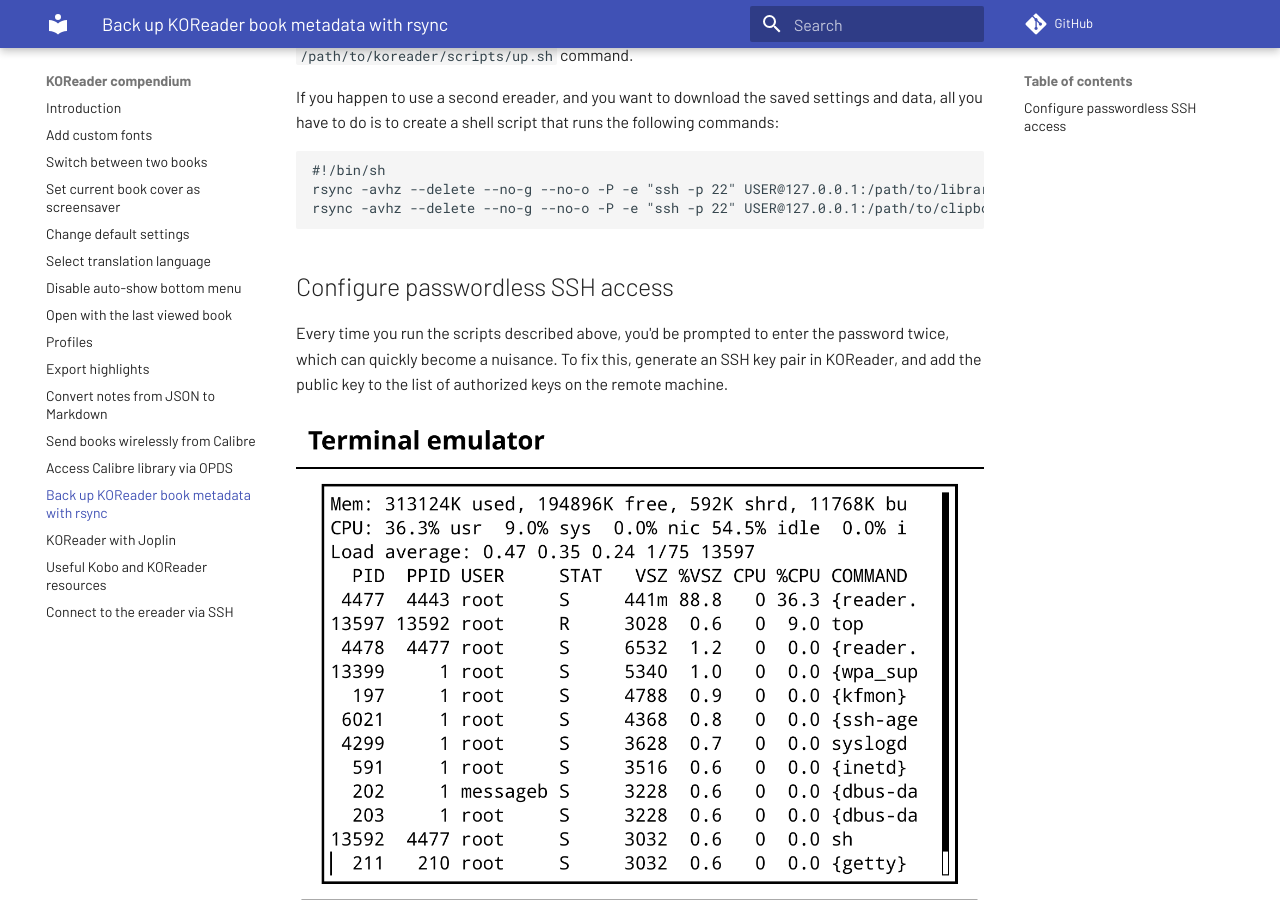
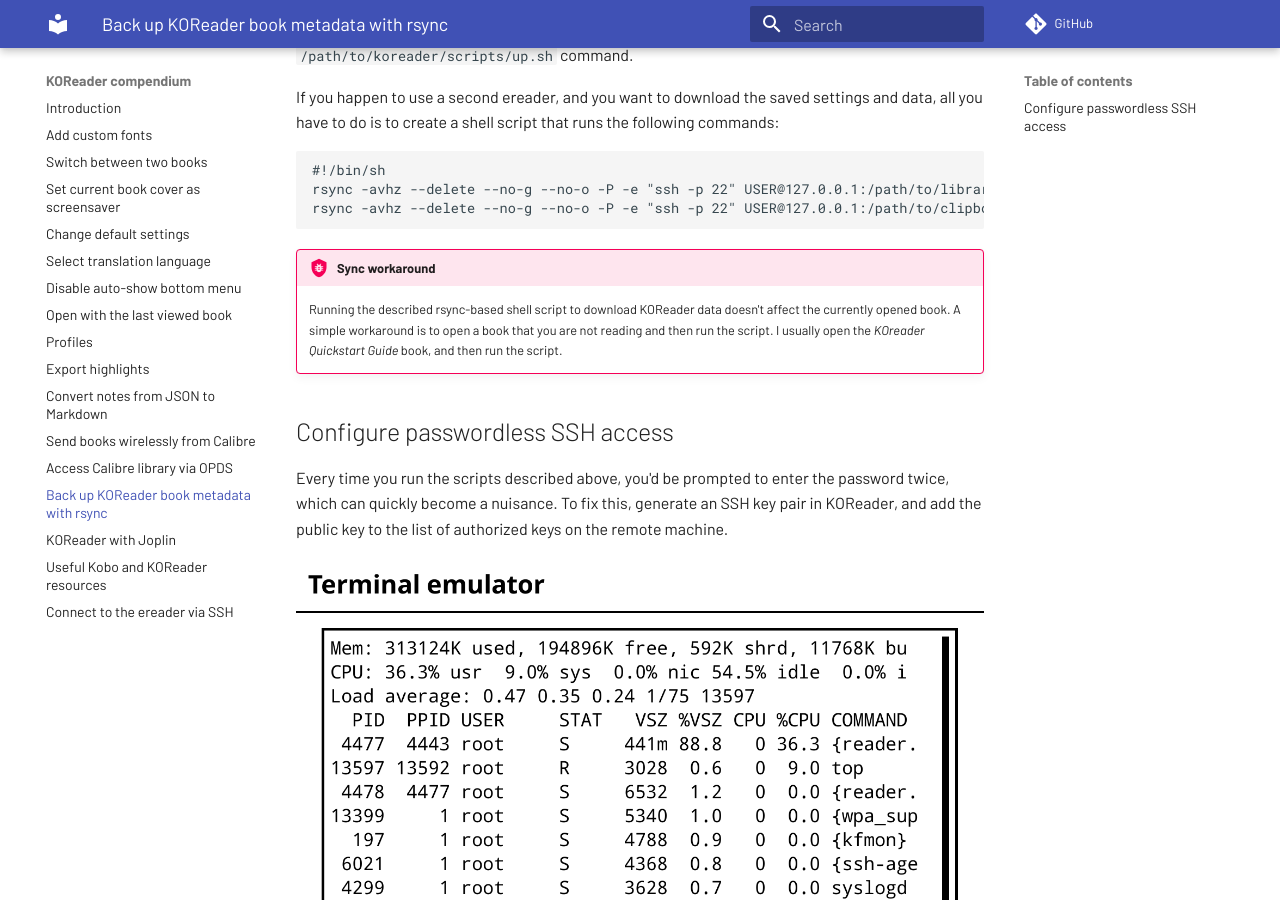
Before and after one commit to dmpop/koreader-compendium, an MkDocs documentation site: the page built from docs/13-koreader-rync.md, in a window 1280 px wide and 900 px high, scrolled down 1281 px. Built offline with MkDocs 1.6.1 and Material for MkDocs 9.7.7, drawn with Linux system fonts in a browser that asks for light colours; comment, search, counter and statistics services are not loaded.

Commit message:
Minor tweaks

````diff
--- a/docs/13-koreader-rync.md
+++ b/docs/13-koreader-rync.md
@@ -51,6 +51,9 @@
 rsync -avhz --delete --no-g --no-o -P -e "ssh -p 22" USER@127.0.0.1:/path/to/clipboard/ /mnt/onboard/.adds/koreader/clipboard
 ```
 
+!!! bug "Sync workaround"
+    Running the described rsync-based shell script to download KOReader data doesn't affect the currently opened book. A simple workaround is to open a book that you are not reading and then run the script. I usually open the _KOreader Quickstart Guide_ book, and then run the script.
+
 ## Configure passwordless SSH access
 
 Every time you run the scripts described above, you'd be prompted to enter the password twice, which can quickly become a nuisance. To fix this, generate an SSH key pair in KOReader, and add the public key to the list of authorized keys on the remote machine.
````
Also changed, not shown: docs/14-koreader-joplin.md (+1 -1 lines), docs/index.md (+4 -0 lines).
